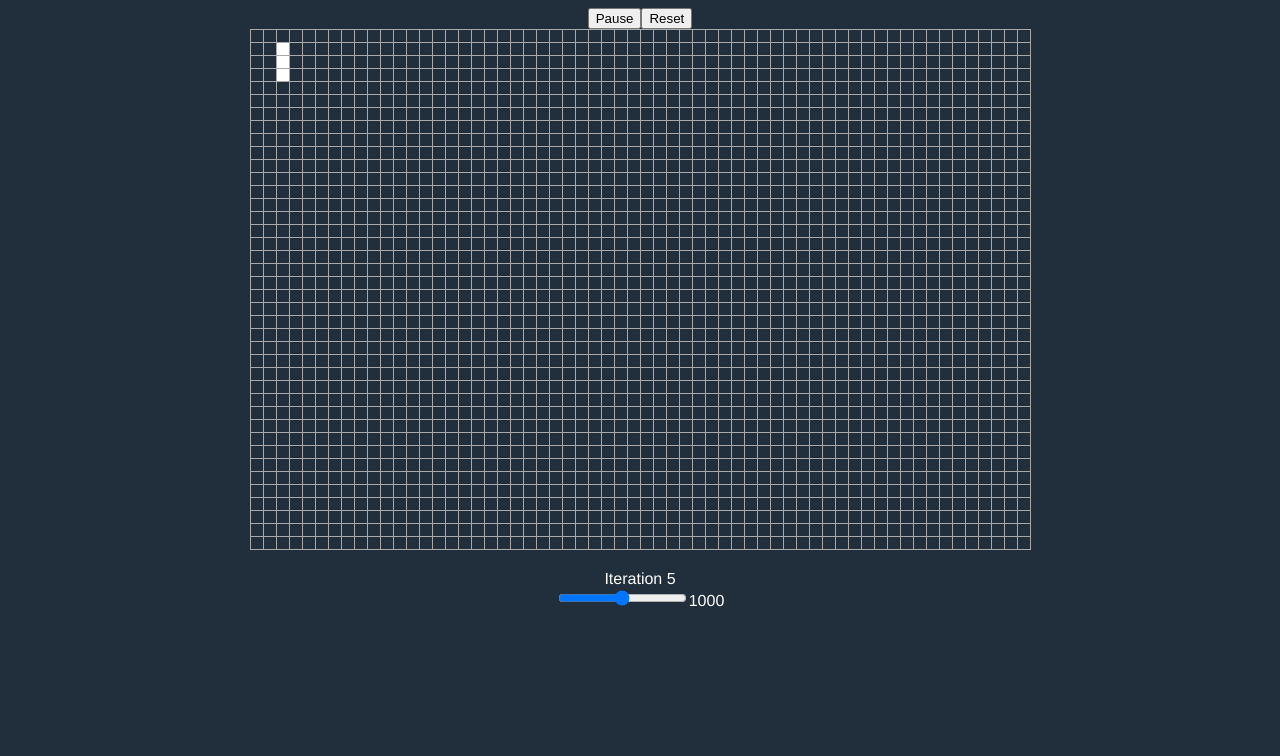
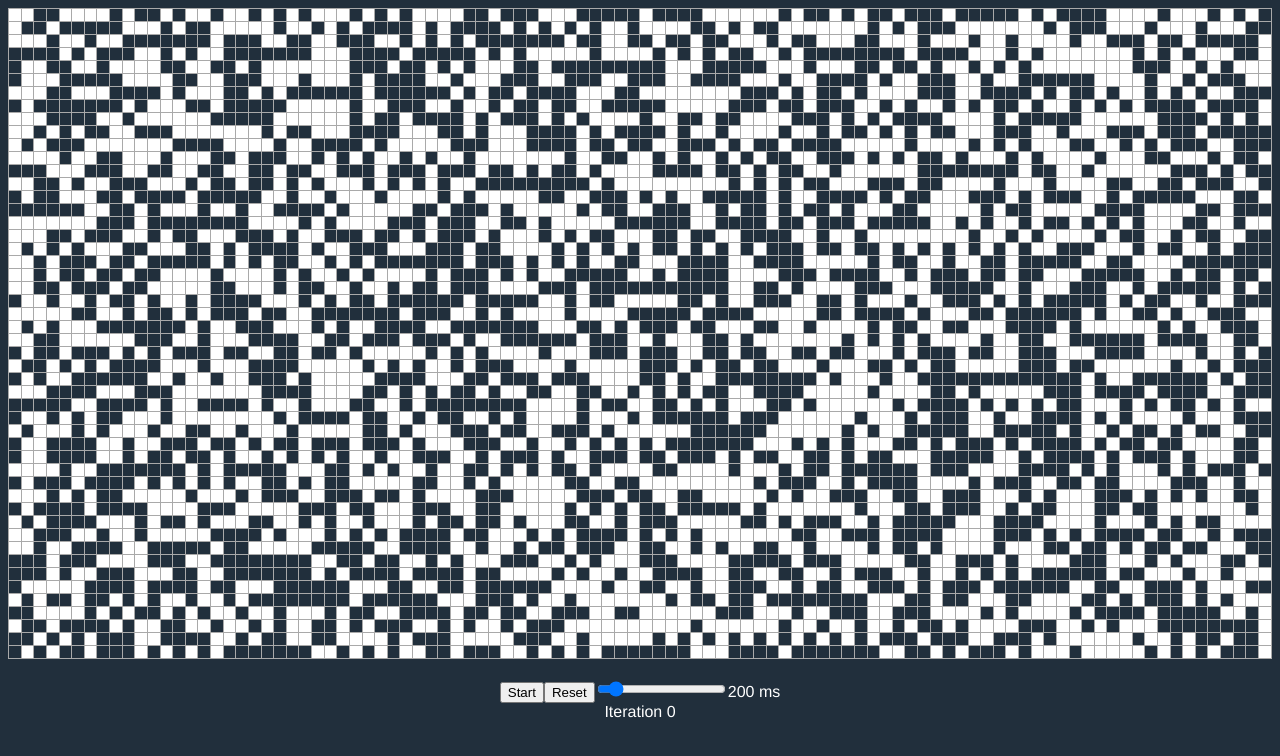
Before and after one commit to 8enSmith/game-of-life, a React (Create React App) app: page / in a window 1280 px wide. Shown: the top 756 px of the page. Built offline with nearby package versions, Linux system fonts and the light colour scheme.

Commit message:
randomise board at start-up

```diff
--- a/src/App.tsx
+++ b/src/App.tsx
@@ -2,33 +2,31 @@ import React, { useState } from 'react';
 
 import './App.scss';
 import Board from './engine/board';
+import Cell from './engine/cell';
 import Grid from './Grid';
 import { useInterval } from './useInterval';
 
-const DEFAULT_TIMEOUT_INTERVAL = 1000;
+const DEFAULT_TIMEOUT_INTERVAL = 200;
 const DEFAULT_ITERATION = 0;
 
-const _board = new Board(40, 60);
+const createInitialBoard = () => {
+  const _board = new Board(50, 100);
 
-// TODO Write fn to randomly seed the board
-_board.seedCells([
-  {
-    row: 2,
-    col: 1,
-  },
-  {
-    row: 2,
-    col: 2,
-  },
-  {
-    row: 2,
-    col: 3,
-  },
-]);
+  for (let row = 0; row < _board.cells.length; row++) {
+    for (let col = 0; col < _board.cells[row].length; col++) {
+      var randomLifeState = Math.random() < 0.5;
+      _board.cells[row][col] = new Cell(row, col, randomLifeState);
+    }
+  }
+
+  return _board;
+};
+
+const initialBoard = createInitialBoard();
 
 const App = () => {
-  const [board, setBoard] = useState(_board);
-  const [isRunning, setIsRunning] = useState(true);
+  const [board, setBoard] = useState(initialBoard);
+  const [isRunning, setIsRunning] = useState(false);
   const [iteration, setIteration] = useState(DEFAULT_ITERATION);
   const [timeoutInterval, setTimeoutInterval] = useState<number>(
     DEFAULT_TIMEOUT_INTERVAL
@@ -45,6 +43,8 @@ const App = () => {
   return (
     <div className="App">
       <header className="App-header">
+        <Grid board={board} updateBoard={setBoard} />
+        <div>
           <button onClick={() => setIsRunning(!isRunning)}>
             {isRunning ? 'Pause' : 'Start'}
           </button>
@@ -52,16 +52,14 @@ const App = () => {
             onClick={() => {
               setIsRunning(false);
               setTimeoutInterval(DEFAULT_TIMEOUT_INTERVAL);
-            setBoard(_board);
+              setBoard(createInitialBoard());
               setIteration(DEFAULT_ITERATION);
             }}
           >
             Reset
           </button>
-        <Grid board={board} updateBoard={setBoard} />
-        <div>{`Iteration ${iteration}`}</div>
-        <div>
           <input
+            id="timeoutInterval"
             aria-label="timeout-interval"
             type="range"
             value={timeoutInterval}
@@ -72,7 +70,8 @@ const App = () => {
               setTimeoutInterval(parseInt(event.currentTarget.value, 10) || 0);
             }}
           />
-          <label>{timeoutInterval}</label>
+          <label>{`${timeoutInterval} ms`}</label>
+          <div>{`Iteration ${iteration}`}</div>
         </div>
       </header>
     </div>
--- a/src/engine/board.ts
+++ b/src/engine/board.ts
@@ -21,18 +21,20 @@ class Board {
 
   toggleCellState = (rowIndex: number, colIndex: number) => {
     const board = { ...this };
-    board.cells[rowIndex][colIndex].isAlive = !board.cells[rowIndex][colIndex]
-      .isAlive;
+    board.cells[rowIndex][colIndex].isAlive =
+      !board.cells[rowIndex][colIndex].isAlive;
     return board;
   };
 
   seedCells = (cellCoordinates: Array<ICoordinates>) => {
+    const board = { ...this };
     cellCoordinates.forEach((coordinates: ICoordinates) => {
-      this.cells[coordinates.row][coordinates.col] = changeCellState(
-        this.cells[coordinates.row][coordinates.col],
+      board.cells[coordinates.row][coordinates.col] = changeCellState(
+        board.cells[coordinates.row][coordinates.col],
         true
       );
     });
+    return board;
   };
 
   newEpoch = () => {
```
Also changed, not shown: 1 other file (tests, documents, lock files or other folders). Lines whose indentation alone changed are shown as unchanged.
